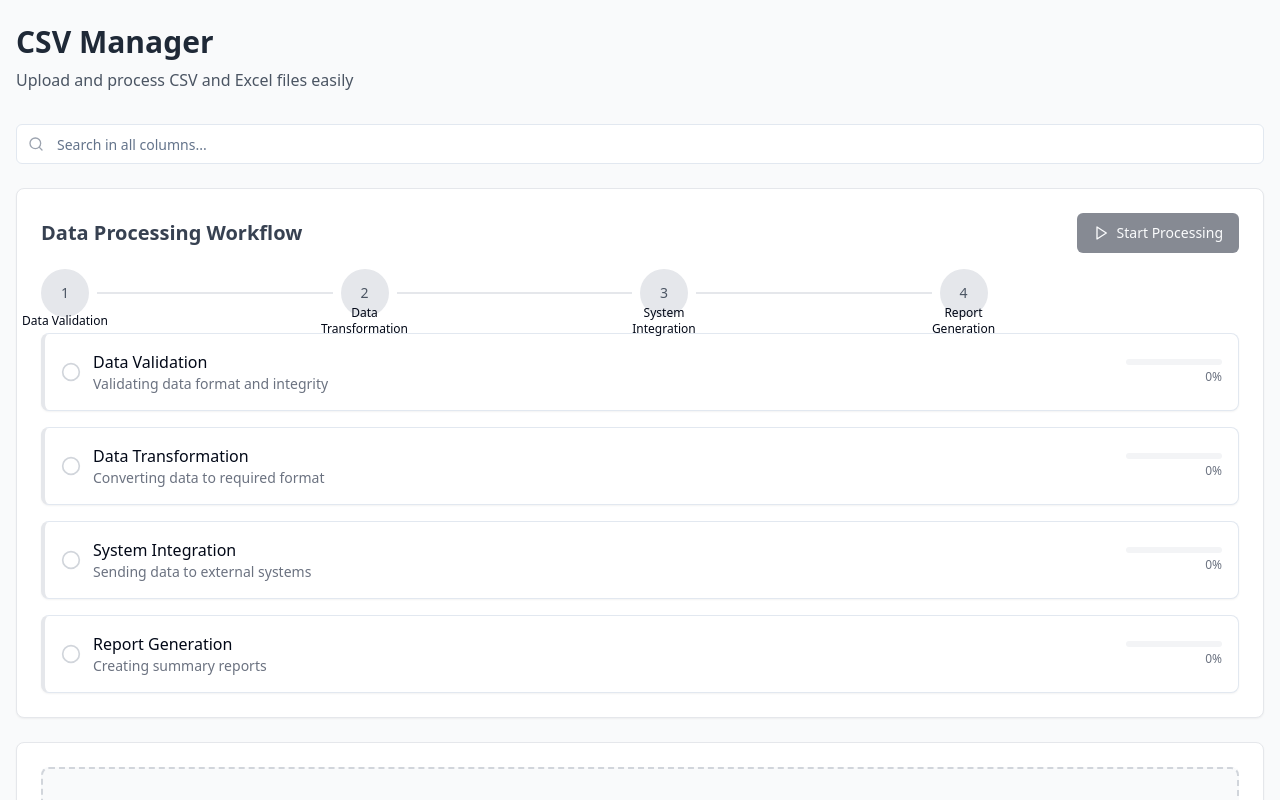
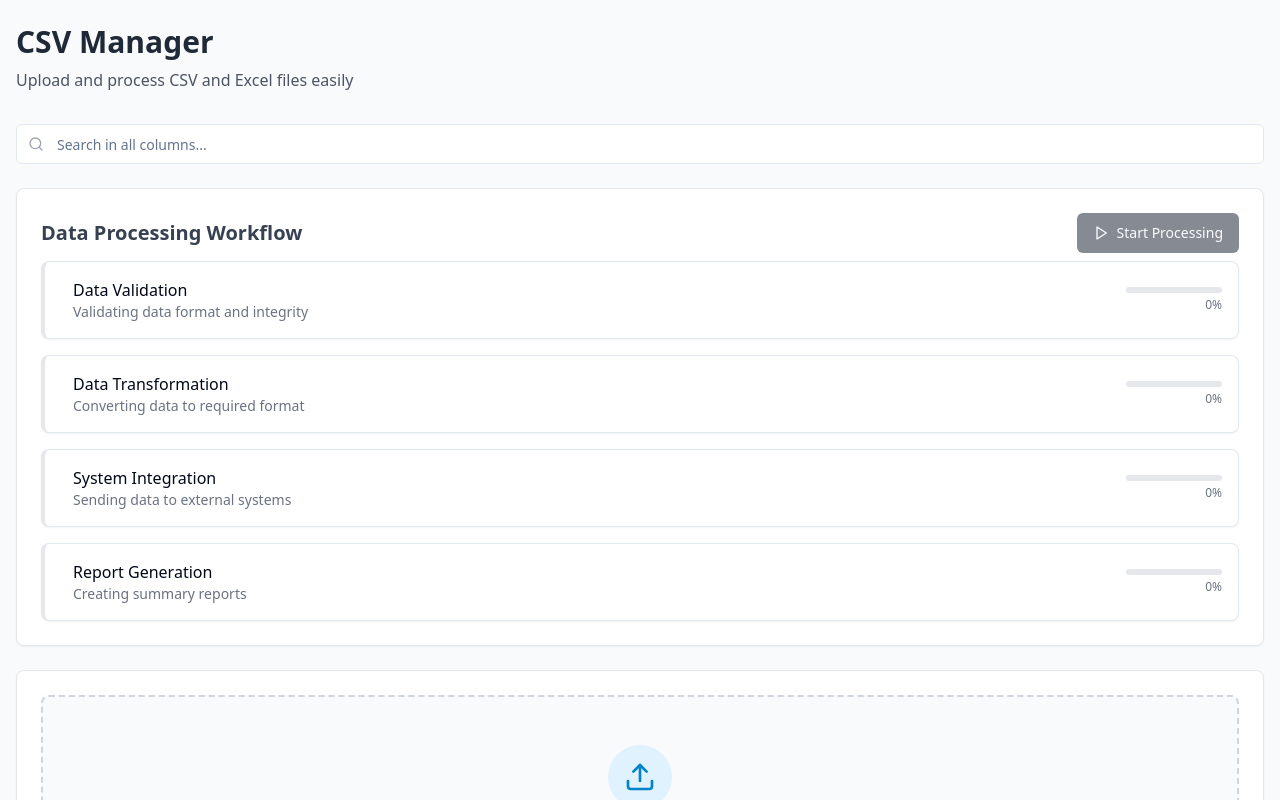
Before and after one commit to prolifiktech/csv-sidekick, a React (Vite) app: page / in a window 1280 px wide. Shown: the top 800 px of the page. Built offline with nearby package versions, Linux system fonts and the light colour scheme.

Commit message:
Reverted to edit edt-d75407f2-54a0-402d-97ed-ca9840b949dd: "Move data processing component
Moves the data processing component above the file upload box in the dashboard."

```diff
--- a/src/components/WorkflowProcessor.tsx
+++ b/src/components/WorkflowProcessor.tsx
@@ -2,7 +2,7 @@
 import { useState, useEffect } from "react";
 import { Button } from "@/components/ui/button";
 import { Progress } from "@/components/ui/progress";
-import { Play, CheckCircle, RefreshCw, AlertCircle, Circle, ArrowRight } from "lucide-react";
+import { Play, CheckCircle, RefreshCw, AlertCircle } from "lucide-react";
 import { toast } from "sonner";
 import { Card, CardContent, CardHeader, CardTitle, CardDescription } from "@/components/ui/card";
 import { cn } from "@/lib/utils";
@@ -132,14 +132,34 @@ const WorkflowProcessor = ({ data, isActive }: WorkflowProcessorProps) => {
     processStep(stepId);
   };
 
+  // Get status color
+  const getStatusColor = (status: StepStatus) => {
+    switch (status) {
+      case "completed": return "bg-green-500";
+      case "running": return "bg-blue-500";
+      case "failed": return "bg-red-500";
+      default: return "bg-gray-200";
+    }
+  };
+
+  // Get status icon
+  const getStatusIcon = (status: StepStatus) => {
+    switch (status) {
+      case "completed": return <CheckCircle className="h-5 w-5 text-green-500" />;
+      case "running": return <RefreshCw className="h-5 w-5 text-blue-500 animate-spin" />;
+      case "failed": return <AlertCircle className="h-5 w-5 text-red-500" />;
+      default: return null;
+    }
+  };
+
   if (!isActive) return null;
 
   return (
-    <div className="space-y-6">
-      <div className="flex flex-col space-y-4">
+    <div className="space-y-4">
+      <div className="flex flex-col space-y-2">
         <div className="flex items-center justify-between">
           <h2 className="text-xl font-semibold text-gray-700">Data Processing Workflow</h2>
-
+          {!workflowStarted ? (
             <Button
               onClick={startWorkflow}
               disabled={data.length === 0 || currentStepId !== null}
@@ -148,51 +168,17 @@ const WorkflowProcessor = ({ data, isActive }: WorkflowProcessorProps) => {
               <Play className="h-4 w-4" />
               Start Processing
             </Button>
+          ) : (
+            <div className="flex items-center gap-2">
+              <span className="text-sm text-gray-500">Overall Progress:</span>
+              <Progress value={overallProgress} className="w-36 h-2" />
+              <span className="text-sm text-gray-500">{overallProgress}%</span>
             </div>
-
-        {/* New progress indicator similar to the image */}
-        <div className="mt-6 mb-8">
-          <div className="flex items-center justify-between">
-            {steps.map((step, index) => (
-              <div key={step.id} className="flex items-center flex-1">
-                {/* Step circle */}
-                <div
-                  className={cn(
-                    "relative flex items-center justify-center w-12 h-12 rounded-full text-white text-sm font-medium transition-all duration-200",
-                    step.status === "completed" ? "bg-blue-600" :
-                    step.status === "running" ? "bg-blue-500" :
-                    step.status === "failed" ? "bg-red-500" :
-                    "bg-gray-200 text-gray-600"
-                  )}
-                >
-                  {step.status === "completed" ? (
-                    <CheckCircle className="h-6 w-6" />
-                  ) : (
-                    <span>{step.id}</span>
           )}
         </div>
 
-                {/* Step name below circle */}
-                <div className="absolute mt-14 text-xs font-medium text-center w-24 -ml-6">
-                  {step.name}
-                </div>
-
-                {/* Connector line */}
-                {index < steps.length - 1 && (
-                  <div className="flex-1 h-0.5 mx-2 relative">
-                    <div className={cn(
-                      "absolute inset-0 transition-all duration-300",
-                      steps[index].status === "completed" ? "bg-blue-600" : "bg-gray-200"
-                    )}></div>
-                  </div>
-                )}
-              </div>
-            ))}
-          </div>
-        </div>
-
-        {/* Step details cards */}
-        <div className="grid gap-4 mt-16">
+        {workflowStarted || true ? (
+          <div className="grid gap-4 mt-4">
             {steps.map((step) => (
               <Card key={step.id} className={cn(
                 "border-l-4",
@@ -205,10 +191,7 @@ const WorkflowProcessor = ({ data, isActive }: WorkflowProcessorProps) => {
                   <div className="flex items-center justify-between">
                     <div className="flex items-center gap-3">
                       <div className="flex-shrink-0">
-                      {step.status === "completed" && <CheckCircle className="h-5 w-5 text-green-500" />}
-                      {step.status === "running" && <RefreshCw className="h-5 w-5 text-blue-500 animate-spin" />}
-                      {step.status === "failed" && <AlertCircle className="h-5 w-5 text-red-500" />}
-                      {step.status === "idle" && <Circle className="h-5 w-5 text-gray-300" />}
+                        {getStatusIcon(step.status)}
                       </div>
                       <div>
                         <h3 className="font-medium">{step.name}</h3>
@@ -220,18 +203,7 @@ const WorkflowProcessor = ({ data, isActive }: WorkflowProcessorProps) => {
                         <div className="w-24">
                           <Progress
                             value={step.progress}
-                          className={cn(
-                            "h-1.5",
-                            step.status === "completed" ? "bg-green-100" :
-                            step.status === "running" ? "bg-blue-100" :
-                            step.status === "failed" ? "bg-red-100" :
-                            "bg-gray-100",
-                            "[&>div]:transition-all [&>div]:duration-300",
-                            step.status === "completed" ? "[&>div]:bg-green-500" :
-                            step.status === "running" ? "[&>div]:bg-blue-500" :
-                            step.status === "failed" ? "[&>div]:bg-red-500" :
-                            "[&>div]:bg-gray-300"
-                          )}
+                            className={cn("h-1.5", getStatusColor(step.status))}
                           />
                         </div>
                         <span className="text-xs text-gray-500 mt-1">{step.progress}%</span>
@@ -254,6 +226,7 @@ const WorkflowProcessor = ({ data, isActive }: WorkflowProcessorProps) => {
               </Card>
             ))}
           </div>
+        ) : null}
       </div>
     </div>
   );
```
Lines whose indentation alone changed are shown as unchanged.
